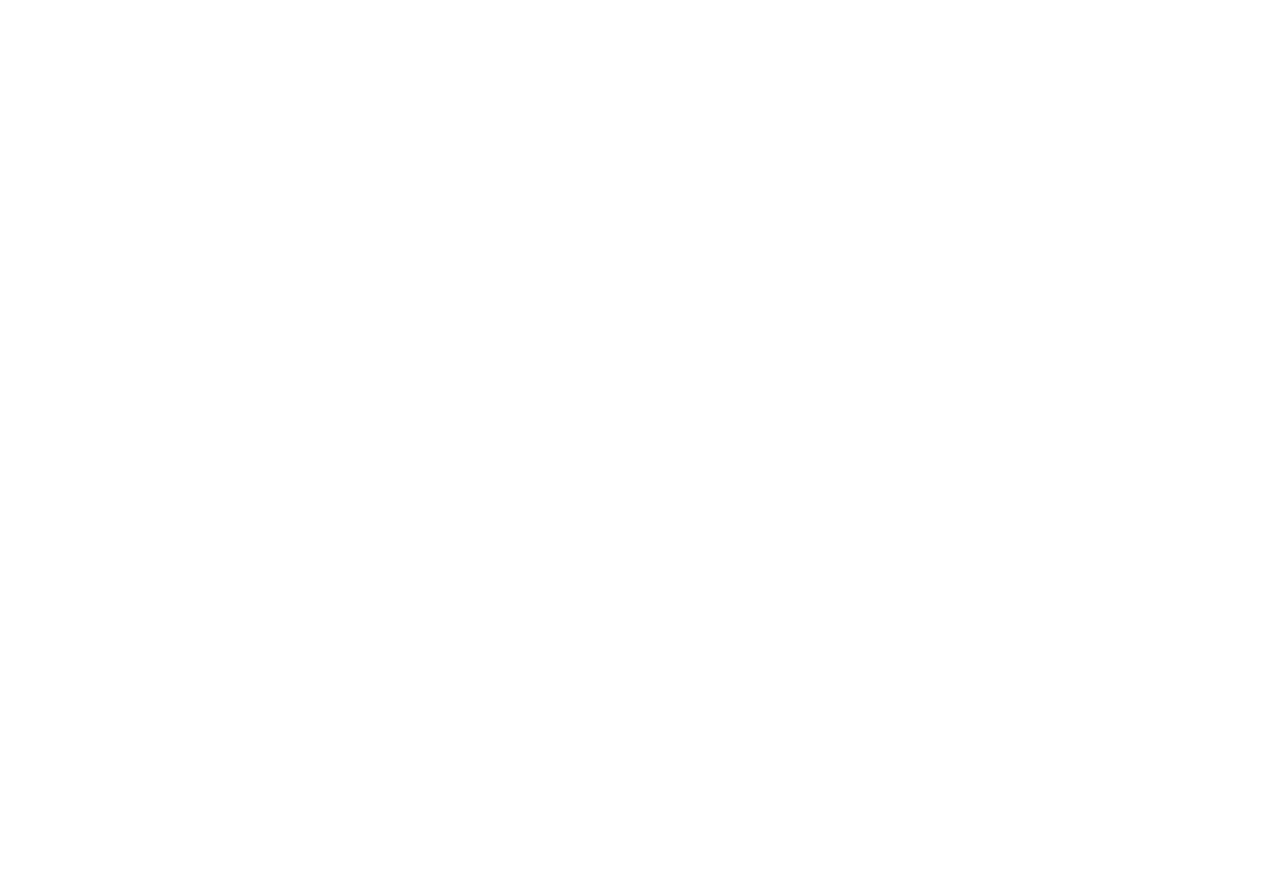
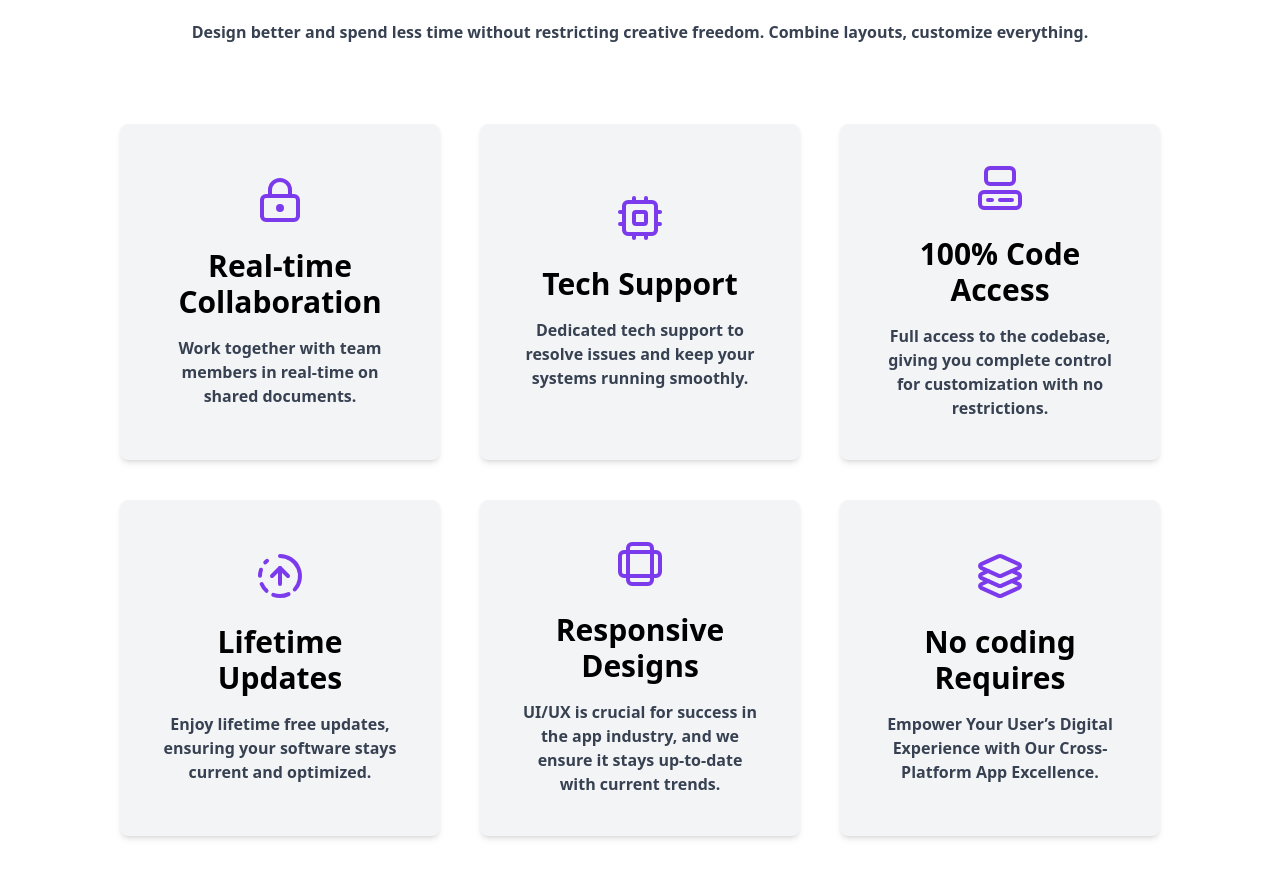
Before and after one commit to abhissh11/diploy-assignment, a React (Vite) app: page / in a window 1280 px wide. Shown: the part 1054-1932 px from the top of the page. Before the commit the page ends 874 px from the top, so only its background shows below. Built offline with nearby package versions, Linux system fonts and the light colour scheme.

Commit message:
implemented Feature comp

```diff
--- /dev/null
+++ b/src/components/Feautres.jsx
@@ -0,0 +1,90 @@
+import {
+  CircleFadingArrowUp,
+  Computer,
+  Cpu,
+  Layers3,
+  LockKeyhole,
+  Ratio,
+} from "lucide-react";
+import React from "react";
+
+const features = [
+  {
+    id: 1,
+    feature_name: "Real-time Collaboration",
+    description:
+      "Work together with team members in real-time on shared documents.",
+    icon: <LockKeyhole size={48} />, // Icon component
+  },
+  {
+    id: 2,
+    feature_name: "Tech Support",
+    description:
+      "Dedicated tech support to resolve issues and keep your systems running smoothly.",
+    icon: <Cpu size={48} />,
+  },
+  {
+    id: 3,
+    feature_name: "100% Code Access",
+    description:
+      "Full access to the codebase, giving you complete control for customization with no restrictions.",
+    icon: <Computer size={48} />,
+  },
+  {
+    id: 4,
+    feature_name: "Lifetime Updates",
+    description:
+      "Enjoy lifetime free updates, ensuring your software stays current and optimized.",
+    icon: <CircleFadingArrowUp size={48} />,
+  },
+  {
+    id: 5,
+    feature_name: "Responsive Designs",
+    description:
+      "UI/UX is crucial for success in the app industry, and we ensure it stays up-to-date with current trends.",
+    icon: <Ratio size={48} />,
+  },
+  {
+    id: 6,
+    feature_name: "No coding Requires",
+    description:
+      "Empower Your User’s Digital Experience with Our Cross-Platform App Excellence.",
+    icon: <Layers3 size={48} />,
+  },
+];
+
+export default function Features() {
+  return (
+    <div className="my-10 mx-5">
+      <div className="flex flex-col gap-4 items-center">
+        <h1 className="text-5xl font-bold text-center leading-normal">
+          Next-generation <br />
+          applications
+        </h1>
+        <p className="text-md text-gray-700 font-semibold">
+          Design better and spend less time without restricting creative
+          freedom. Combine layouts, customize everything.
+        </p>
+      </div>
+      <div className="my-20 flex flex-wrap justify-center gap-10">
+        {features.map((feat) => (
+          <div
+            key={feat.id}
+            className="flex flex-col gap-6 bg-gray-100 items-center justify-center w-80 p-10
+            shadow-md rounded-lg cursor-auto hover:shadow-xl hover:translate-y-1 transition-all delay-75"
+          >
+            <div className=" text-violet-600">{feat.icon}</div>
+            <div className="flex flex-col gap-4 items-center">
+              <h1 className="text-3xl font-bold text-center">
+                {feat.feature_name}
+              </h1>
+              <p className="text-md font-semibold text-gray-700 text-center">
+                {feat.description}
+              </p>
+            </div>
+          </div>
+        ))}
+      </div>
+    </div>
+  );
+}
--- a/src/pages/HomePage.jsx
+++ b/src/pages/HomePage.jsx
@@ -1,9 +1,11 @@
+import Feautres from "../components/Feautres";
 import Hero from "./../components/Hero";
 
 export default function HomePage() {
   return (
     <main>
       <Hero />
+      <Feautres />
     </main>
   );
 }
```
